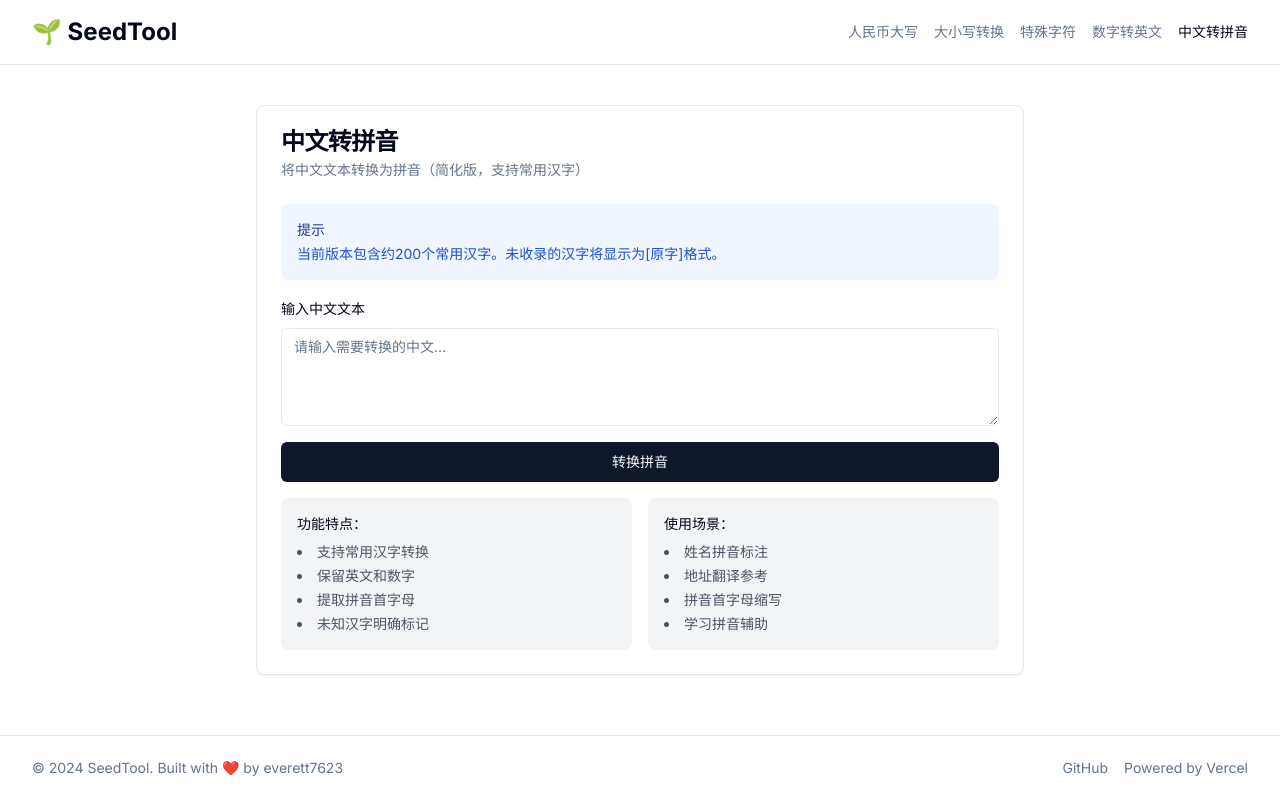
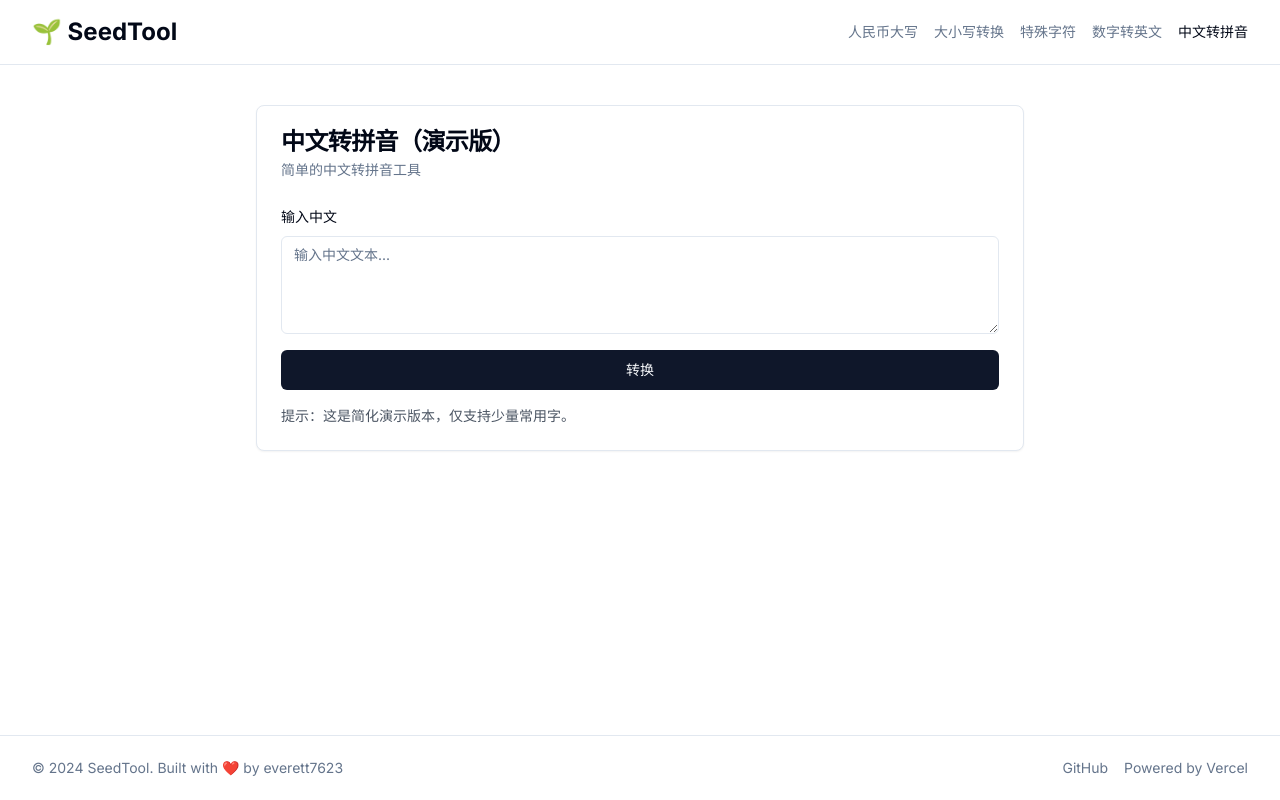
Before and after one commit to everett7623/Globokit, a Next.js app: page /tools/pinyin in a window 1280 px wide. Built offline with nearby package versions, Linux system fonts and the light colour scheme.

Commit message:
Update page.tsx

```diff
--- a/app/tools/pinyin/page.tsx
+++ b/app/tools/pinyin/page.tsx
@@ -5,106 +5,31 @@ import { Card, CardHeader, CardTitle, CardDescription, CardContent } from '@/com
 import { Textarea } from '@/components/ui/textarea'
 import { Label } from '@/components/ui/label'
 import { Button } from '@/components/ui/button'
-import { CopyButton } from '@/components/tools/copy-button'
-
-// 基础拼音映射表
-const pinyinMap: { [key: string]: string } = {
-  '一': 'yi', '二': 'er', '三': 'san', '四': 'si', '五': 'wu',
-  '六': 'liu', '七': 'qi', '八': 'ba', '九': 'jiu', '十': 'shi',
-  '中': 'zhong', '文': 'wen', '转': 'zhuan', '拼': 'pin', '音': 'yin',
-  '的': 'de', '是': 'shi', '在': 'zai', '有': 'you', '和': 'he',
-  '了': 'le', '不': 'bu', '我': 'wo', '你': 'ni', '他': 'ta',
-  '这': 'zhe', '那': 'na', '个': 'ge', '到': 'dao', '大': 'da',
-  '小': 'xiao', '来': 'lai', '去': 'qu', '上': 'shang', '下': 'xia',
-  '好': 'hao', '天': 'tian', '地': 'di', '人': 'ren', '国': 'guo',
-  '家': 'jia', '年': 'nian', '月': 'yue', '日': 'ri', '时': 'shi',
-  '分': 'fen', '秒': 'miao', '今': 'jin', '明': 'ming', '昨': 'zuo',
-  '前': 'qian', '后': 'hou', '左': 'zuo', '右': 'you', '东': 'dong',
-  '西': 'xi', '南': 'nan', '北': 'bei', '京': 'jing', '海': 'hai',
-  '公': 'gong', '司': 'si', '电': 'dian', '话': 'hua', '号': 'hao',
-  '码': 'ma', '名': 'ming', '字': 'zi', '学': 'xue', '生': 'sheng',
-  '老': 'lao', '师': 'shi', '工': 'gong', '作': 'zuo', '钱': 'qian',
-  '元': 'yuan', '买': 'mai', '卖': 'mai', '吃': 'chi', '喝': 'he',
-  '说': 'shuo', '做': 'zuo', '想': 'xiang', '看': 'kan', '听': 'ting',
-  '读': 'du', '写': 'xie', '走': 'zou', '跑': 'pao', '飞': 'fei',
-  '开': 'kai', '关': 'guan', '门': 'men', '窗': 'chuang', '桌': 'zhuo',
-  '椅': 'yi', '床': 'chuang', '书': 'shu', '本': 'ben', '笔': 'bi',
-  '纸': 'zhi', '画': 'hua', '红': 'hong', '黄': 'huang', '蓝': 'lan',
-  '绿': 'lv', '白': 'bai', '黑': 'hei', '多': 'duo', '少': 'shao',
-  '长': 'chang', '短': 'duan', '高': 'gao', '低': 'di', '快': 'kuai',
-  '慢': 'man', '新': 'xin', '旧': 'jiu', '早': 'zao', '晚': 'wan',
-  '对': 'dui', '错': 'cuo', '男': 'nan', '女': 'nv', '爱': 'ai',
-  '情': 'qing', '心': 'xin', '手': 'shou', '脚': 'jiao', '头': 'tou',
-  '眼': 'yan', '耳': 'er', '口': 'kou', '鼻': 'bi', '身': 'shen',
-  '体': 'ti', '健': 'jian', '康': 'kang', '病': 'bing', '医': 'yi',
-  '院': 'yuan', '药': 'yao', '吗': 'ma', '呢': 'ne', '吧': 'ba',
-  '啊': 'a', '哦': 'o', '哈': 'ha', '嗯': 'en', '唉': 'ai',
-  '呀': 'ya', '哇': 'wa', '嘿': 'hei', '喂': 'wei', '谢': 'xie',
-  '请': 'qing', '您': 'nin', '再': 'zai', '见': 'jian', '欢': 'huan',
-  '迎': 'ying', '光': 'guang', '临': 'lin', '很': 'hen', '非': 'fei',
-  '常': 'chang', '太': 'tai', '真': 'zhen', '最': 'zui', '都': 'dou',
-  '会': 'hui', '能': 'neng', '可': 'ke', '以': 'yi', '要': 'yao',
-  '就': 'jiu', '还': 'hai', '没': 'mei', '给': 'gei', '用': 'yong',
-  '让': 'rang', '被': 'bei', '把': 'ba', '得': 'de', '地': 'de',
-  '着': 'zhe', '过': 'guo', '而': 'er', '且': 'qie', '但': 'dan',
-  '因': 'yin', '为': 'wei', '所': 'suo', '如': 'ru', '果': 'guo',
-  '然': 'ran', '虽': 'sui', '或': 'huo', '者': 'zhe', '与': 'yu',
-  '及': 'ji', '其': 'qi', '此': 'ci', '之': 'zhi', '于': 'yu',
-  '从': 'cong', '向': 'xiang', '往': 'wang', '把': 'ba', '将': 'jiang',
-  '无': 'wu', '法': 'fa', '道': 'dao', '理': 'li', '事': 'shi',
-  '物': 'wu', '主': 'zhu', '义': 'yi', '社': 'she', '世': 'shi',
-  '界': 'jie', '美': 'mei', '丽': 'li', '朋': 'peng', '友': 'you',
-  '父': 'fu', '母': 'mu', '亲': 'qin', '子': 'zi', '女': 'nv',
-  '儿': 'er', '孩': 'hai', '哥': 'ge', '姐': 'jie', '弟': 'di',
-  '妹': 'mei', '夫': 'fu', '妻': 'qi', '丈': 'zhang', '妇': 'fu',
-  '爸': 'ba', '妈': 'ma', '爷': 'ye', '奶': 'nai', '外': 'wai',
-};
 
 export default function PinyinPage() {
   const [input, setInput] = useState('')
-  const [pinyinResult, setPinyinResult] = useState('')
-  const [initialsResult, setInitialsResult] = useState('')
+  const [result, setResult] = useState('')
 
   const handleConvert = () => {
-    if (!input.trim()) {
-      setPinyinResult('')
-      setInitialsResult('')
-      return
+    // 超简化版本 - 只做基本演示
+    const basicMap: { [key: string]: string } = {
+      '中': 'zhong', '文': 'wen', '转': 'zhuan', '拼': 'pin', '音': 'yin',
+      '你': 'ni', '好': 'hao', '世': 'shi', '界': 'jie', '我': 'wo',
+      '爱': 'ai', '中': 'zhong', '国': 'guo', '北': 'bei', '京': 'jing',
     }
 
-    const chars = input.split('')
-    const pinyinArray: string[] = []
-    const initials: string[] = []
-    let unknownCount = 0
+    let output = ''
+    for (let char of input) {
+      if (basicMap[char]) {
+        output += basicMap[char] + ' '
+      } else if (/[a-zA-Z0-9\s]/.test(char)) {
+        output += char
+      } else {
+        output += `[${char}] `
+      }
+    }
 
-    chars.forEach(char => {
-      if (pinyinMap[char]) {
-        // 已知的汉字
-        pinyinArray.push(pinyinMap[char])
-        initials.push(pinyinMap[char][0].toUpperCase())
-      } else if (/[a-zA-Z0-9]/.test(char)) {
-        // 英文和数字保持原样
-        pinyinArray.push(char)
-        if (/[a-zA-Z]/.test(char)) {
-          initials.push(char.toUpperCase())
-        }
-      } else if (/[\s]/.test(char)) {
-        // 空格
-        pinyinArray.push(' ')
-      } else if (/[\u4e00-\u9fa5]/.test(char)) {
-        // 未知的汉字
-        pinyinArray.push(`[${char}]`)
-        initials.push('?')
-        unknownCount++
-      } else {
-        // 其他字符（标点等）保持原样
-        pinyinArray.push(char)
-      }
-    })
-
-    const result = pinyinArray.join(' ').replace(/\s+/g, ' ').trim()
-    setPinyinResult(result)
-    setInitialsResult(initials.join(''))
+    setResult(output.trim())
   }
 
   return (
@@ -112,80 +37,37 @@ export default function PinyinPage() {
       <div className="mx-auto max-w-3xl">
         <Card>
           <CardHeader>
-            <CardTitle>中文转拼音</CardTitle>
+            <CardTitle>中文转拼音（演示版）</CardTitle>
             <CardDescription>
-              将中文文本转换为拼音（简化版，支持常用汉字）
+              简单的中文转拼音工具
             </CardDescription>
           </CardHeader>
           <CardContent className="space-y-4">
-            <div className="rounded-lg bg-blue-50 p-4 text-sm">
-              <p className="font-medium text-blue-900 mb-1">提示</p>
-              <p className="text-blue-700">
-                当前版本包含约200个常用汉字。未收录的汉字将显示为[原字]格式。
-              </p>
-            </div>
-
             <div className="space-y-2">
-              <Label htmlFor="input">输入中文文本</Label>
+              <Label>输入中文</Label>
               <Textarea
-                id="input"
-                placeholder="请输入需要转换的中文..."
                 value={input}
                 onChange={(e) => setInput(e.target.value)}
+                placeholder="输入中文文本..."
                 rows={4}
               />
             </div>
 
             <Button onClick={handleConvert} className="w-full">
-              转换拼音
+              转换
             </Button>
 
-            {pinyinResult && (
-              <div className="space-y-4">
-                <div className="space-y-2">
-                  <div className="flex items-center justify-between">
-                    <Label>完整拼音</Label>
-                    <CopyButton text={pinyinResult} />
-                  </div>
-                  <div className="rounded-md border bg-gray-50 p-4">
-                    <p className="text-lg break-words">{pinyinResult}</p>
-                  </div>
+            {result && (
+              <div className="space-y-2">
+                <Label>结果</Label>
+                <div className="p-4 bg-gray-100 rounded">
+                  {result}
                 </div>
-
-                {initialsResult && (
-                  <div className="space-y-2">
-                    <div className="flex items-center justify-between">
-                      <Label>拼音首字母</Label>
-                      <CopyButton text={initialsResult} />
-                    </div>
-                    <div className="rounded-md border bg-gray-50 p-4">
-                      <p className="text-lg font-mono">{initialsResult}</p>
-                    </div>
-                  </div>
-                )}
               </div>
             )}
 
-            <div className="grid grid-cols-1 md:grid-cols-2 gap-4">
-              <div className="rounded-lg bg-gray-100 p-4 text-sm">
-                <p className="font-medium mb-2">功能特点：</p>
-                <ul className="list-disc list-inside space-y-1 text-gray-600">
-                  <li>支持常用汉字转换</li>
-                  <li>保留英文和数字</li>
-                  <li>提取拼音首字母</li>
-                  <li>未知汉字明确标记</li>
-                </ul>
-              </div>
-
-              <div className="rounded-lg bg-gray-100 p-4 text-sm">
-                <p className="font-medium mb-2">使用场景：</p>
-                <ul className="list-disc list-inside space-y-1 text-gray-600">
-                  <li>姓名拼音标注</li>
-                  <li>地址翻译参考</li>
-                  <li>拼音首字母缩写</li>
-                  <li>学习拼音辅助</li>
-                </ul>
-              </div>
+            <div className="text-sm text-gray-600">
+              <p>提示：这是简化演示版本，仅支持少量常用字。</p>
             </div>
           </CardContent>
         </Card>
```
